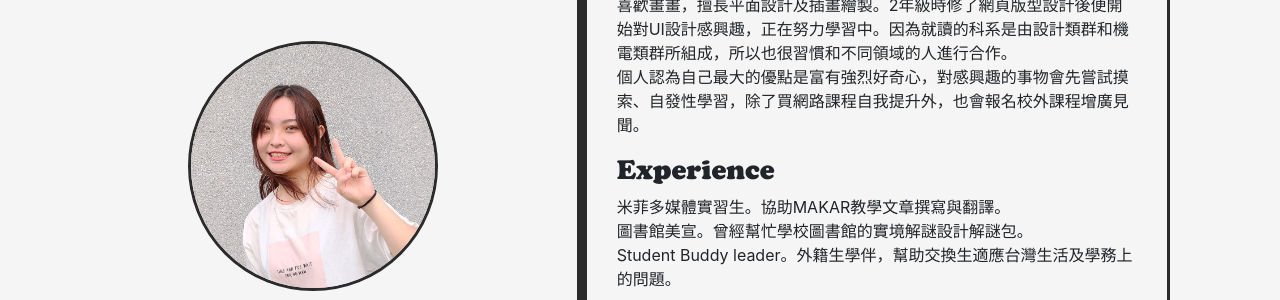
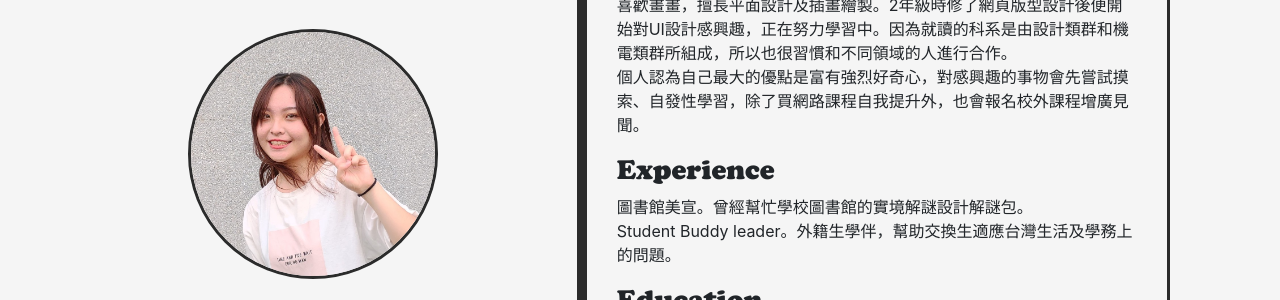
Before and after one commit to peiii7/PeiChi-Portfolio, a plain HTML site: page about.html in a window 1280 px wide. Shown: the part 239-539 px from the top of the page. Drawn offline with nearby package versions, Linux system fonts and the light colour scheme.

Commit message:
Update about.html

```diff
--- a/about.html
+++ b/about.html
@@ -70,8 +70,6 @@
 個人認為自己最大的優點是富有強烈好奇心，對感興趣的事物會先嘗試摸索、自發性學習，除了買網路課程自我提升外，也會報名校外課程增廣見聞。</p>
                         <h3 class="title_en">Experience</h3>
                         <p>
-                            米菲多媒體實習生。協助MAKAR教學文章撰寫與翻譯。
-                            <br>
                             圖書館美宣。曾經幫忙學校圖書館的實境解謎設計解謎包。
                             <br>
                             Student Buddy leader。外籍生學伴，幫助交換生適應台灣生活及學務上的問題。
```
